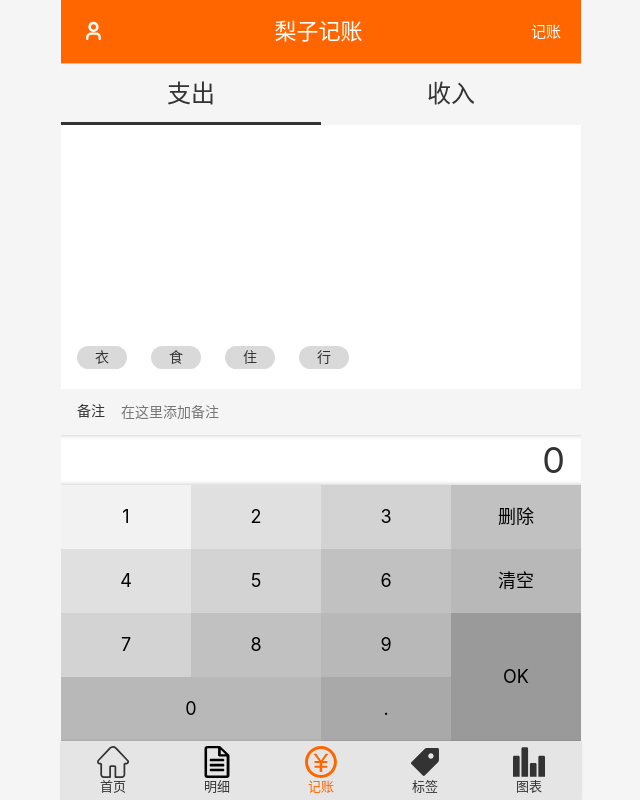
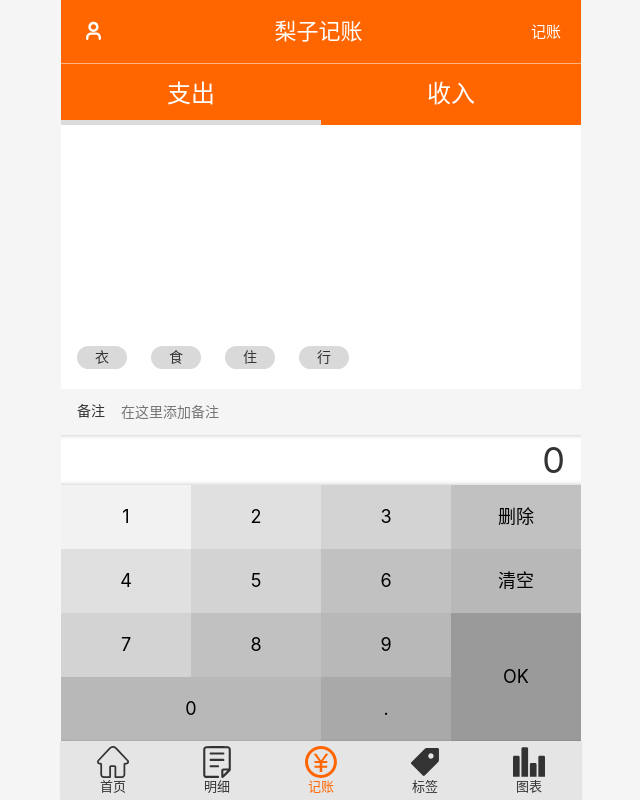
Before and after one commit to dana-wang9527/react-morney, a React app: page /money#/money in a window 1280 px wide. Shown: the whole page, without its empty margins (319-959 px from the left). Built offline with nearby package versions, Linux system fonts and the light colour scheme.

Commit message:
修改了category样式

```diff
--- a/src/Views/Money/CategorySection.tsx
+++ b/src/Views/Money/CategorySection.tsx
@@ -3,10 +3,10 @@ import React, {useState} from 'react';
 
 const Wrapper = styled.section`
   font-size: 24px;
-
+background: #f60;
   > ul {
     display: flex;
-
+color: white;
     > li {
       width: 50%;
       text-align: center;
@@ -16,8 +16,8 @@ const Wrapper = styled.section`
       &.selected::after {
         content: '';
         display: block;
-        height: 3px;
-        background: #333;
+        height: 5px;
+        background: #DCDCDC;
         position: absolute;
         bottom: 0;
         width: 100%;
```
Also changed, not shown: src/icons/detail.svg.
